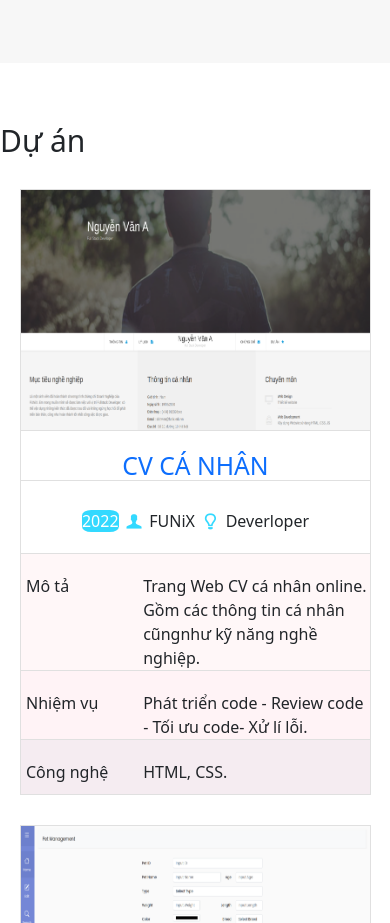
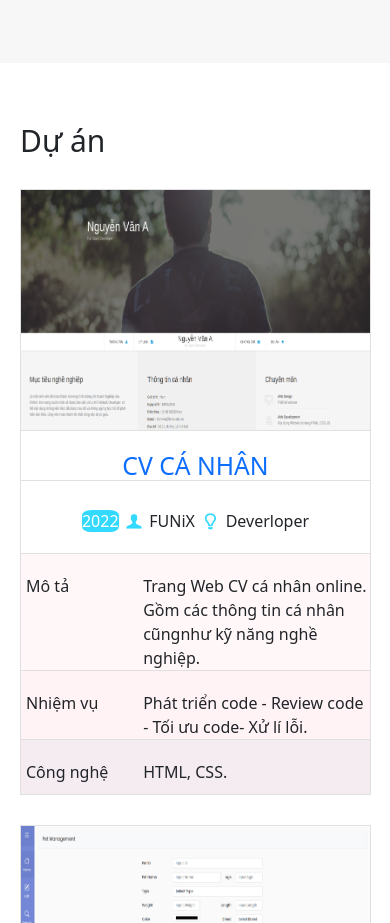
Before and after one commit to BigDevil-0695/bigdevil-0695.github.io, a plain HTML site: page Assignment03/index.html in a window 390 px wide. Shown: the part 6480-7403 px from the top of the page. Drawn offline with nearby package versions, Linux system fonts and the light colour scheme.

Commit message:
Update mobile.css

```diff
--- a/Assignment03/css/mobile.css
+++ b/Assignment03/css/mobile.css
@@ -191,6 +191,9 @@
     height: auto;
     padding-left: 30px;
   }
+  #project h1 {
+    margin-left: 20px;
+  }
   .project-content {
     width: 100%;
 
```
